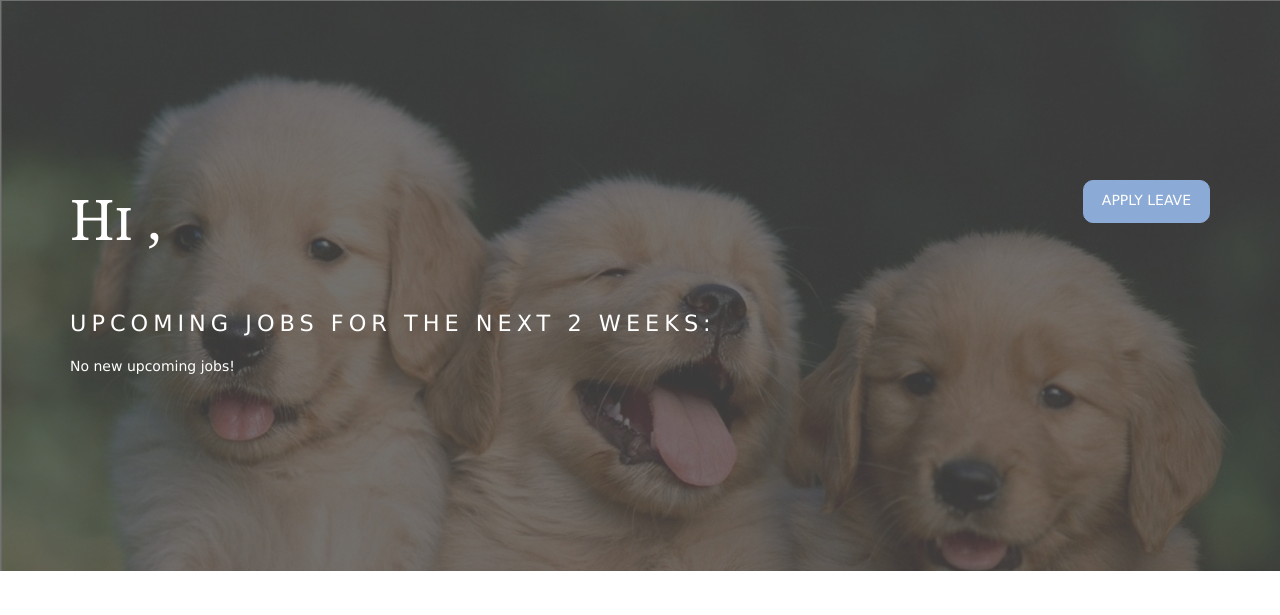
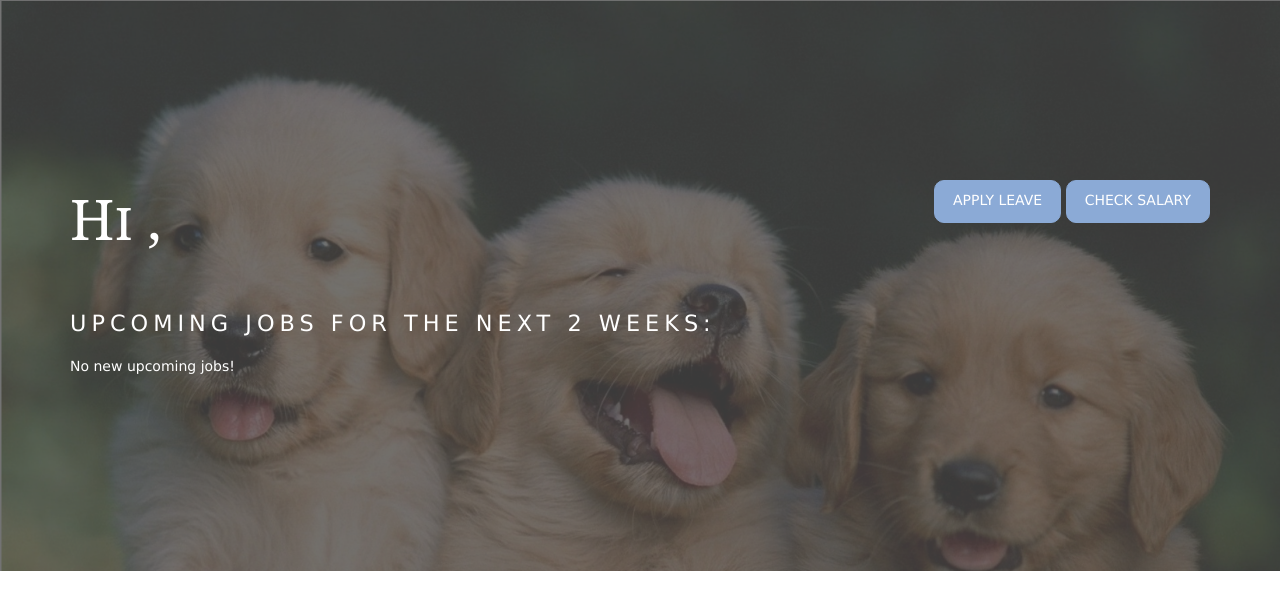
Before and after one commit to chuachengling/CS2102_2021_S1_Team7, a Python web app: template FlaskApp/templates/12_FT_home.html in a window 1280 px wide. Shown: the part 185-800 px from the top of the page. Run offline with Jinja, Linux system fonts and the light colour scheme; the template is opened without the code that fills it, so the values that code supplies are empty; some libraries are stand-ins or nearby versions.

Commit message:
First Update
WOOHOO

```diff
--- a/FlaskApp/templates/12_FT_home.html
+++ b/FlaskApp/templates/12_FT_home.html
@@ -13,7 +13,7 @@
 <title>Pet Stealer</title>
 <meta charset="utf-8">
 <meta name="viewport" content="width=device-width, initial-scale=1.0, maximum-scale=1.0, user-scalable=no">
-<link href="static/layout_website/styles/layout.css" rel="stylesheet" type="text/css" media="all">
+<link href="../static/layout_website/styles/layout.css" rel="stylesheet" type="text/css" media="all">
 </head>
 <body id="top">
 <!-- ################################################################################################ -->
@@ -58,7 +58,7 @@
 <!-- ################################################################################################ -->
 <!-- ################################################################################################ -->
 <!-- ################################################################################################ -->
-<div class="wrapper bgded overlay" style="background-image:url('static/images_website/bgg.png');">
+<div class="wrapper bgded overlay" style="background-image:url('../static/images_website/bgg.png');">
   <div id="pageintro" class="hoc clear">
     <!-- ################################################################################################ -->
     <article>
@@ -67,6 +67,7 @@
       </div>
       <div class="fl_right">
         <a class="btn" href="13_FT_leave.html">Apply Leave</a>
+        <a class="btn" href="/check_salary">Check Salary</a>
       </div>
     </article>
         <br>
--- a/FlaskApp/templates/12_PT_home.html
+++ b/FlaskApp/templates/12_PT_home.html
@@ -67,6 +67,7 @@
       </div>
       <div class="fl_right">
         <a class="btn" href="13_PT_avail.html">State Availability</a>
+        <a class="btn" href="/check_salary">Check Salary</a>
       </div>
     </article>
         <br>
```
